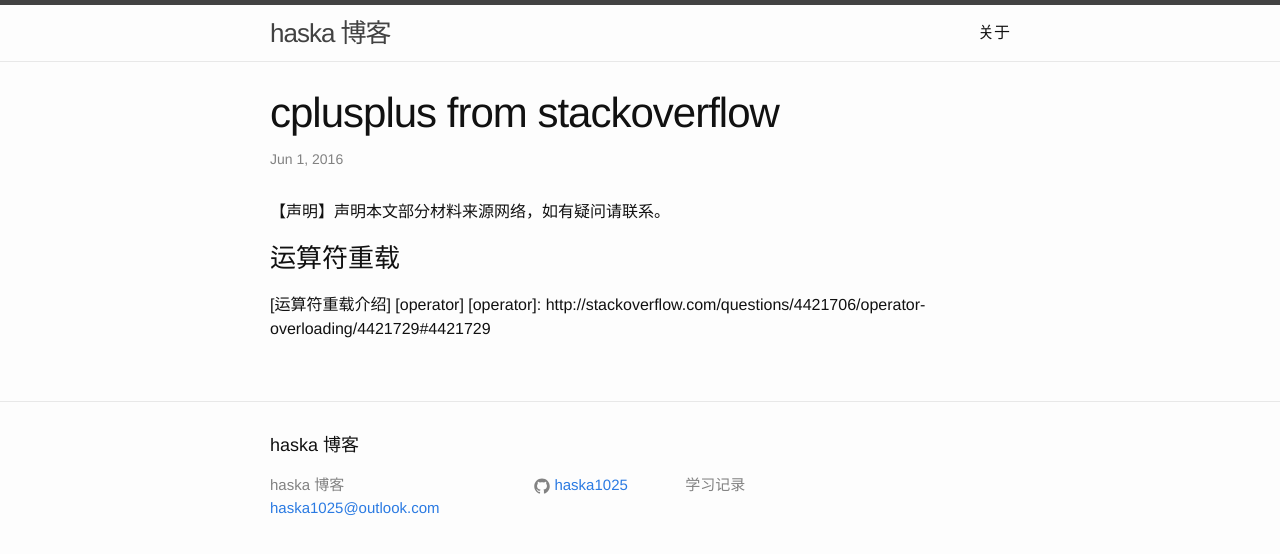
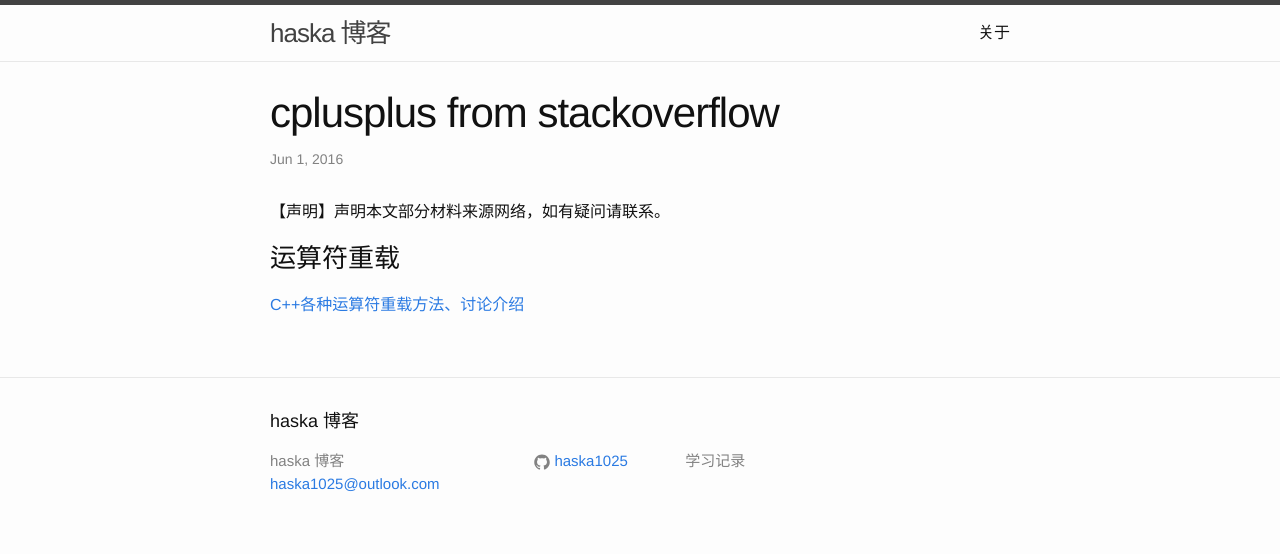
Before and after one commit to haska1025/haska1025.github.io, a Jekyll site: the page built from _posts/2016-06-01-cplusplus from stackoverflow.markdown, in a window 1280 px wide. Shown: the top 554 px of the page. Built offline with Jekyll 4.4.1, drawn with Linux system fonts in a browser that asks for light colours.

Commit message:
Update 2016-06-01-cplusplus from stackoverflow.markdown

```diff
--- a/_posts/2016-06-01-cplusplus from stackoverflow.markdown
+++ b/_posts/2016-06-01-cplusplus from stackoverflow.markdown
@@ -4,7 +4,9 @@ title:  "cplusplus from stackoverflow"
 categories: c++
 ---
 【声明】声明本文部分材料来源网络，如有疑问请联系。
+
 ### 运算符重载
 
-[运算符重载介绍] [operator]
+[C++各种运算符重载方法、讨论介绍] [operator]
+
 [operator]: http://stackoverflow.com/questions/4421706/operator-overloading/4421729#4421729
```
